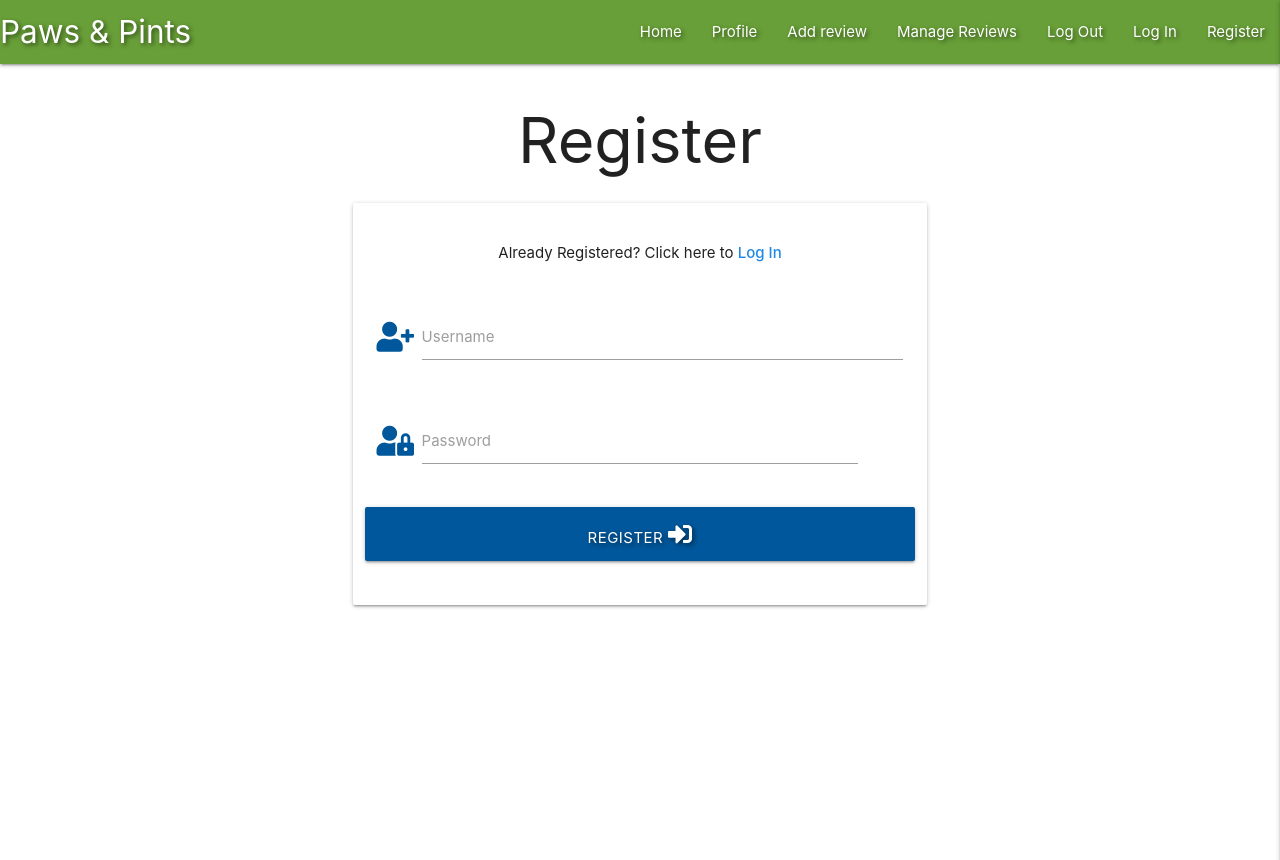
After one commit to amegeddon/Paws-and-Pints, a Flask app: page /register in a window 1280 px wide. The commit adds this page. Shown: the top 860 px of the page. Run offline with Flask 3, Linux system fonts and the light colour scheme; some libraries are stand-ins or nearby versions.

Commit message:
Added a new HTML file register.html for user registration functionality. Also, implemented a new route /register in app.py to handle user registration requests.

```diff
--- a/app.py
+++ b/app.py
@@ -25,6 +25,31 @@ def get_reviews():
     return render_template("reviews.html", reviews=reviews)
 
 
+@app.route("/register", methods=["GET", "POST"])
+def register():
+    if request.method == "POST":
+        # check if username already exists in db
+        existing_user = mongo.db.users.find_one(
+            {"username": request.form.get("username").lower()})
+
+        if existing_user:
+            flash("Username already exists")
+            return redirect(url_for("register"))
+
+        register = {
+            "username": request.form.get("username").lower(),
+            "password": generate_password_hash(request.form.get("password"))
+        }
+        mongo.db.users.insert_one(register)
+
+        # put the new user into 'session' cookie
+        session["user"] = request.form.get("username").lower()
+        flash("Registration Successful!")
+        return redirect(url_for("profile", username=session["user"]))
+
+    return render_template("register.html")
+
+
 if __name__ == "__main__":
     app.run(host=os.environ.get("IP"),
             port=int(os.environ.get("PORT")),
--- a/templates/base.html
+++ b/templates/base.html
@@ -26,7 +26,7 @@
                     <li><a href="">Manage Reviews</a></li>
                     <li><a href="">Log Out</a></li>
                     <li><a href="">Log In</a></li>
-                    <li><a href="">Register</a></li>
+                    <li><a href="{{ url_for('register') }}">Register</a></li>
 				</ul>
 			</div>
 		</nav>
@@ -40,7 +40,7 @@
                     <li><a href="">Manage Reviews</a></li>
                     <li><a href="">Log Out</a></li>
                     <li><a href="">Log In</a></li>
-                    <li><a href="">Register</a></l<i>
+                    <li><a href="{{ url_for('register') }}">Register</a></l<i>
 		</ul>
 	</header>
 
--- /dev/null
+++ b/templates/register.html
@@ -0,0 +1,57 @@
+{% extends "base.html" %}
+{% block content %}
+
+<h1 class="row center">Register</h1>
+
+<div class="row">
+    <form class="col s12 m8 offset-m2" method="POST" action="{{ url_for('register') }}">
+        <div class="card-panel">
+
+            <!-- Log In -->
+            <div class="row no-margin">
+                <div class="col s12">
+                    <p class="center-align">Already Registered? Click here to
+                        <a href="#"
+                          class="blue-text text-darken-1 hoverable">
+                            <strong>Log In</strong>
+                        </a>
+                    </p>
+                </div>
+            </div>
+
+            <!-- Username -->
+            <div class="row">
+                <div class="input-field col s12">
+                    <i class="fas fa-user-plus prefix light-blue-text text-darken-4"></i>
+                    <input id="username" name="username"
+                     type="text" class="validate" minlength="3" maxlength="15"
+                        pattern="^[a-zA-Z0-9]{5,15}$"
+                         required aria-label="Username">
+                    <label for="username">Username</label>
+                </div>
+            </div>
+
+            <!-- Password -->
+            <div class="row">
+                <div class="input-field col s11">
+                    <i class="fas fa-user-lock prefix light-blue-text text-darken-4"></i>
+                    <input id="password" name="password"
+                     type="password" class="validate" minlength="8"
+                        pattern="^[a-zA-Z0-9]{5,15}$" required aria-label="Password">
+                    <label for="password">Password</label>
+                </div>
+            </div>
+
+
+
+            <!-- Register -->
+            <div class="row">
+                <button type="submit" class="col s12 btn-large light-blue darken-4 text-shadow">
+                    Register <i class="fas fa-sign-in-alt"></i>
+                </button>
+            </div>
+        </div>
+    </form>
+</div>
+
+{% endblock %}
```
